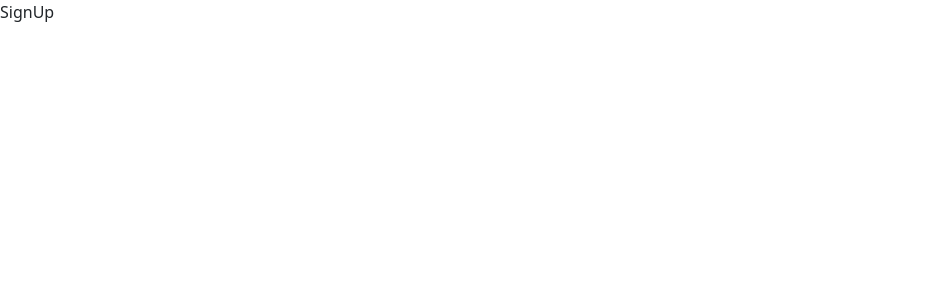
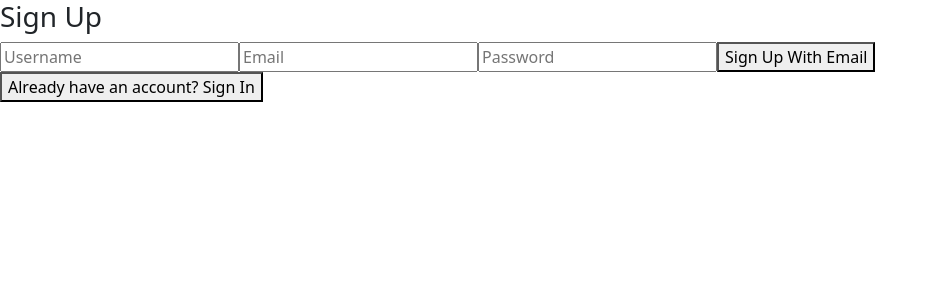
Before and after one commit to atok624/StudyBuddy, a React (Create React App) app: page /signup in a window 1280 px wide. Shown: the top 300 px of the page, without its empty margins (0-938 px from the left). Built offline with nearby package versions, Linux system fonts and the light colour scheme.

Commit message:
Modify authentication Pages

```diff
--- a/package.json
+++ b/package.json
@@ -7,10 +7,12 @@
     "@testing-library/react": "^13.4.0",
     "@testing-library/user-event": "^13.5.0",
     "bootstrap": "^5.3.3",
+    "firebase": "^10.12.2",
     "react": "^18.3.1",
     "react-bootstrap": "^2.10.2",
     "react-dom": "^18.3.1",
     "react-scripts": "5.0.1",
+    "react-toastify": "^10.0.5",
     "reactstrap": "^9.2.2",
     "web-vitals": "^2.1.4"
   },
--- a/src/App.js
+++ b/src/App.js
@@ -3,6 +3,7 @@ import SignIn from "./component/SignIn";
 import SignUp from "./component/SignUp";
 import 'bootstrap/dist/css/bootstrap.min.css';
 import Main from "./pages/Main";
+import DashBoard from './pages/DashBoard';
 
 
 function App() {
@@ -13,6 +14,7 @@ function App() {
           <Route path="/" element={<Main />} />
           <Route path="/signin" element={<SignIn />} />
           <Route path="/signup" element={<SignUp />} />
+          <Route path="/dashboard" element={<DashBoard />} />
         </Routes>
       </Router>
     </div>
--- a/src/component/SignIn.js
+++ b/src/component/SignIn.js
@@ -1,9 +1,74 @@
-import React from 'react'
+import { signInWithPopup, signInWithEmailAndPassword } from 'firebase/auth';
+import React, { useState } from 'react';
+import { auth, provider } from '../config/firebase';
+import { useNavigate } from 'react-router-dom';
 
 const SignIn = () => {
+  const navigate = useNavigate();
+  const [email, setEmail] = useState('');
+  const [password, setPassword] = useState('');
+  const [error, setError] = useState(null);
+
+  const signInWithGoogle = async () => {
+    try {
+      const result = await signInWithPopup(auth, provider);
+      console.log('Google user signed in:', result.user);
+      navigate('/Dashboard');
+    } catch (error) {
+      console.error('Error signing in with Google:', error);
+      setError(error.message);
+    }
+  };
+
+  // const signInWithFacebook = async () => {
+  //   try {
+  //     const result = await signInWithPopup(auth, facebookProvider);
+  //     console.log('Facebook user signed in:', result.user);
+  //     navigate('/');
+  //   } catch (error) {
+  //     console.error('Error signing in with Facebook:', error);
+  //     setError(error.message);
+  //   }
+  // };
+
+  const signInWithEmail = async (event) => {
+    event.preventDefault();
+    try {
+      const result = await signInWithEmailAndPassword(auth, email, password);
+      console.log('Email user signed in:', result.user);
+      navigate('/dashboard');
+    } catch (error) {
+      console.error('Error signing in with Email:', error);
+      setError(error.message);
+    }
+  };
+
   return (
-    <div>SignIn</div>
-  )
-}
+    <div>
+      <h3>Sign In</h3>
+      {error && <p style={{ color: 'red' }}>{error}</p>}
+      <button onClick={signInWithGoogle}>Sign In With Google</button>
+      {/* <button onClick={signInWithFacebook}>Sign In With Facebook</button> */}
+      <form onSubmit={signInWithEmail}>
+        <input
+          type="email"
+          value={email}
+          onChange={(e) => setEmail(e.target.value)}
+          placeholder="Email"
+        />
+        <input
+          type="password"
+          value={password}
+          onChange={(e) => setPassword(e.target.value)}
+          placeholder="Password"
+        />
+        <button type="submit">Sign In With Email</button>
+      </form>
+      <button onClick={() => navigate('/signup')}>
+        Need an account? Sign Up
+      </button>
+    </div>
+  );
+};
 
-export default SignIn
+export default SignIn;
--- a/src/component/SignUp.js
+++ b/src/component/SignUp.js
@@ -1,9 +1,58 @@
-import React from 'react'
+import { createUserWithEmailAndPassword, updateProfile } from 'firebase/auth';
+import React, { useState } from 'react';
+import { auth } from '../config/firebase';
+import { useNavigate } from 'react-router-dom';
 
 const SignUp = () => {
+  const navigate = useNavigate();
+  const [username, setUsername] = useState('');
+  const [email, setEmail] = useState('');
+  const [password, setPassword] = useState('');
+  const [error, setError] = useState(null);
+
+  const signUpWithEmail = async (event) => {
+    event.preventDefault();
+    try {
+      const result = await createUserWithEmailAndPassword(auth, email, password);
+      await updateProfile(result.user, { displayName: username });
+      console.log('Email user signed up:', result.user);
+      navigate('/signin');
+    } catch (error) {
+      console.error('Error signing up with Email:', error);
+      setError(error.message);
+    }
+  };
+
   return (
-    <div>SignUp</div>
-  )
-}
+    <div>
+      <h3>Sign Up</h3>
+      {error && <p style={{ color: 'red' }}>{error}</p>}
+      <form onSubmit={signUpWithEmail}>
+        <input
+          type="text"
+          value={username}
+          onChange={(e) => setUsername(e.target.value)}
+          placeholder="Username"
+        />
+        <input
+          type="email"
+          value={email}
+          onChange={(e) => setEmail(e.target.value)}
+          placeholder="Email"
+        />
+        <input
+          type="password"
+          value={password}
+          onChange={(e) => setPassword(e.target.value)}
+          placeholder="Password"
+        />
+        <button type="submit">Sign Up With Email</button>
+      </form>
+      <button onClick={() => navigate('/signin')}>
+        Already have an account? Sign In
+      </button>
+    </div>
+  );
+};
 
-export default SignUp
+export default SignUp;
--- /dev/null
+++ b/src/config/firebase.js
@@ -0,0 +1,16 @@
+import { initializeApp } from "firebase/app";
+import { GoogleAuthProvider, getAuth } from "firebase/auth";
+
+
+const firebaseConfig = {
+  apiKey: "AIzaSyDe-CioBGZKk5pgshIpfr7IgVYqC6muFqI",
+  authDomain: "walking-buddy-636cb.firebaseapp.com",
+  projectId: "walking-buddy-636cb",
+  storageBucket: "walking-buddy-636cb.appspot.com",
+  messagingSenderId: "275691149744",
+  appId: "1:275691149744:web:8fcdb4ab53bd7ddd6ade75"
+};
+
+const app = initializeApp(firebaseConfig);
+export const auth = getAuth(app);
+export const provider = new GoogleAuthProvider();
```
Also changed, not shown: 1 other file (tests, documents, lock files or other folders).
